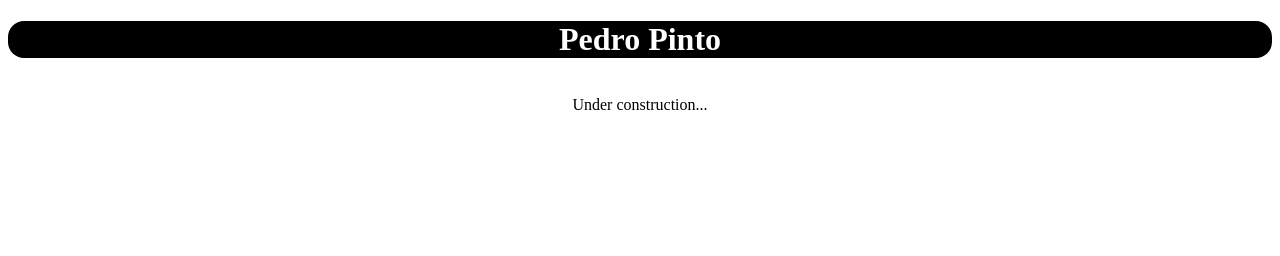
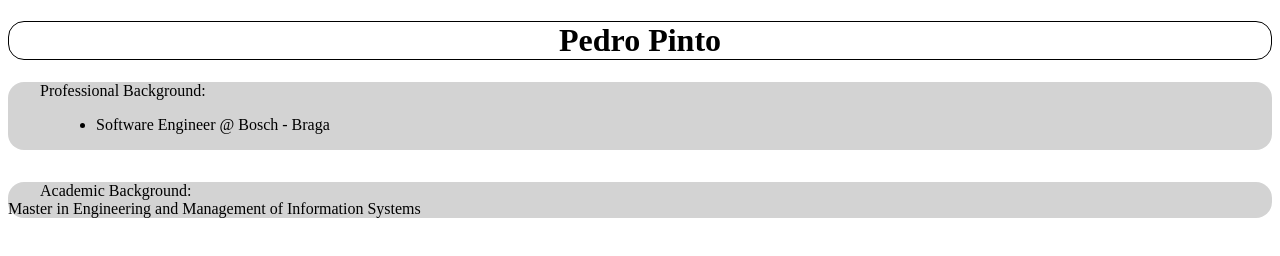
Before and after one commit to pedrocpinto/pedrocpinto.github.io, a plain HTML site: page index.html in a window 1280 px wide. Drawn offline with Linux system fonts and the light colour scheme.

Commit message:
Update index.html
Add: Structure to make online CV added

```diff
--- a/index.html
+++ b/index.html
@@ -2,21 +2,57 @@
 <html>
 <style type="text/css">
 	.main-page-header{
-		background-color: black;
+		background-color: white;
 		border-radius: 1rem;
+		border:1px solid black;
 		text-align: center;
-		color: white;
+		color: black;
 	}
 
 	.content{
 		display: flex;
+		flex-direction: column;
 		justify-content: center;
+	}
+	.professional-history{
+
+	}
+	.cv-maincontent-block{
+		display: flex;
+		flex-direction:column;
+		border-radius: 1rem;
+		color: black;
+		background-color: lightgrey;
+		margin-bottom: 2rem;
+	}
+	.professional-background-header{
+
+	}
+	.professional-background-journeys{
+		padding-left: 3rem;
+	}
+	.cv-maincontent-header{
+		padding-left: 2rem;
 	}
 </style>
 <body>
 <h1 class="main-page-header">Pedro Pinto</h1>
-<div class="content">
-	<p>Under construction...</p>
-</div>
+	<div class="content">
+		<div class="professional-history cv-maincontent-block">
+			<div class="professional-background-header cv-maincontent-header">Professional Background:</div>
+			<div class="professional-background-journeys">
+				<ul>
+					<li id="current-professional-state">Software Engineer @ Bosch - Braga</li>
+				</ul>
+			</div>
+		</div>
+		<div class="academic-history cv-maincontent-block">
+
+			<div id="college-background">
+				<div class="professional-background-header cv-maincontent-header">Academic Background:</div>
+				<div>Master in Engineering and Management of Information Systems</div>
+			</div>
+		</div>
+	</div>
 </body>
 </html>
```
